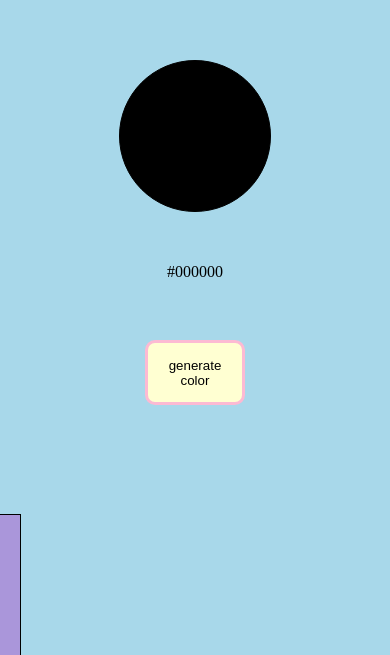
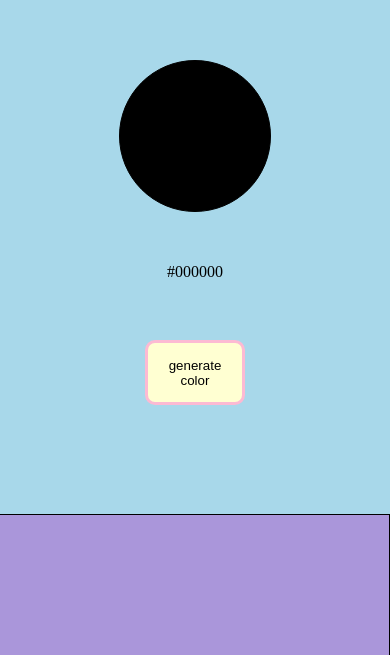
Before and after one commit to kannibal001/Color_generator, a plain HTML site: page index.html in a window 390 px wide. Shown: the part 189-844 px from the top of the page. Drawn offline with Linux system fonts and the light colour scheme.

Commit message:
Update style.css

```diff
--- a/style.css
+++ b/style.css
@@ -104,7 +104,7 @@ p {
   }
   .hotbar {
     flex-wrap: nowrap;
-    max-width: fit-content;
+    max-width: 100%;
     overflow-x: scroll;
     border-top: 1px solid black;
     justify-content: flex-start;
```
